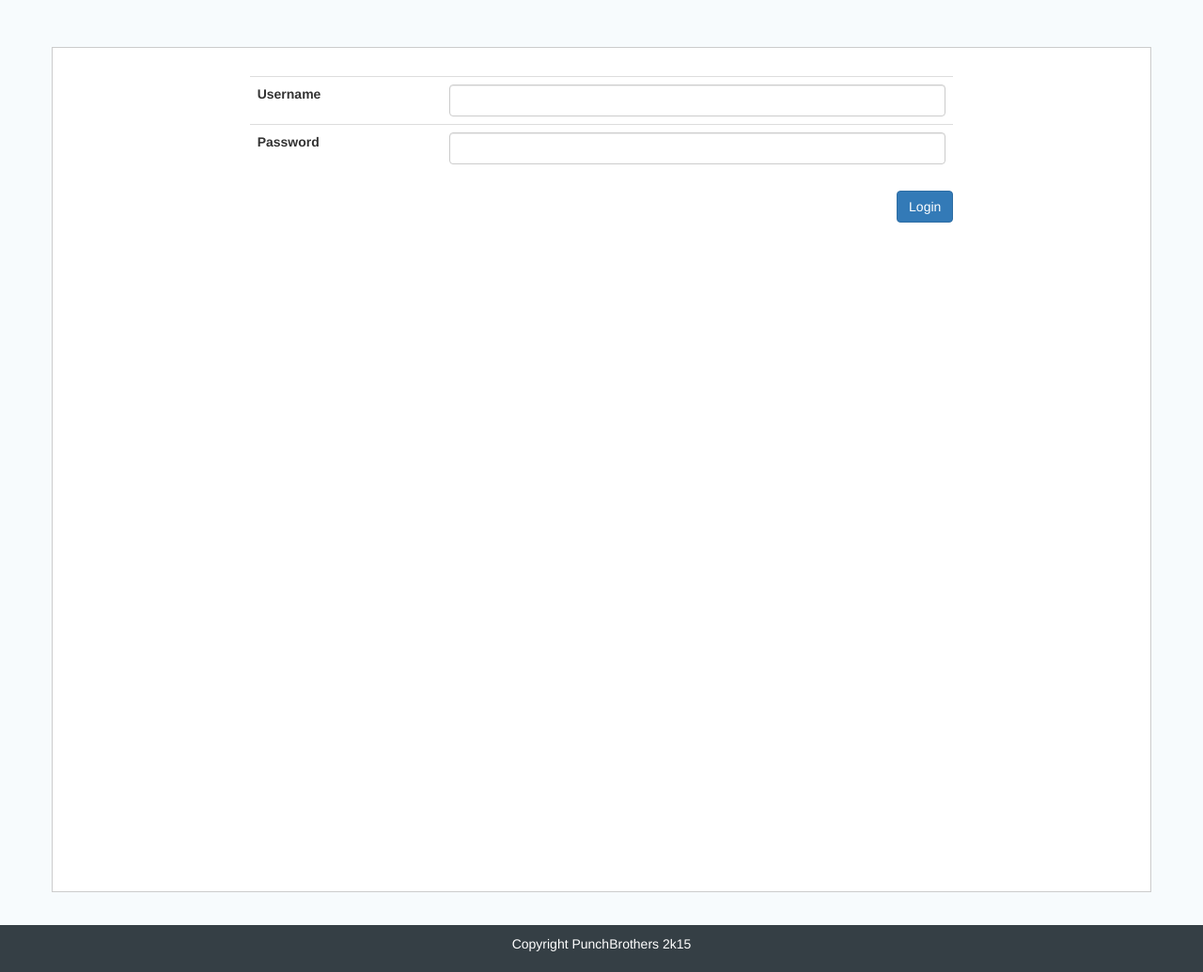
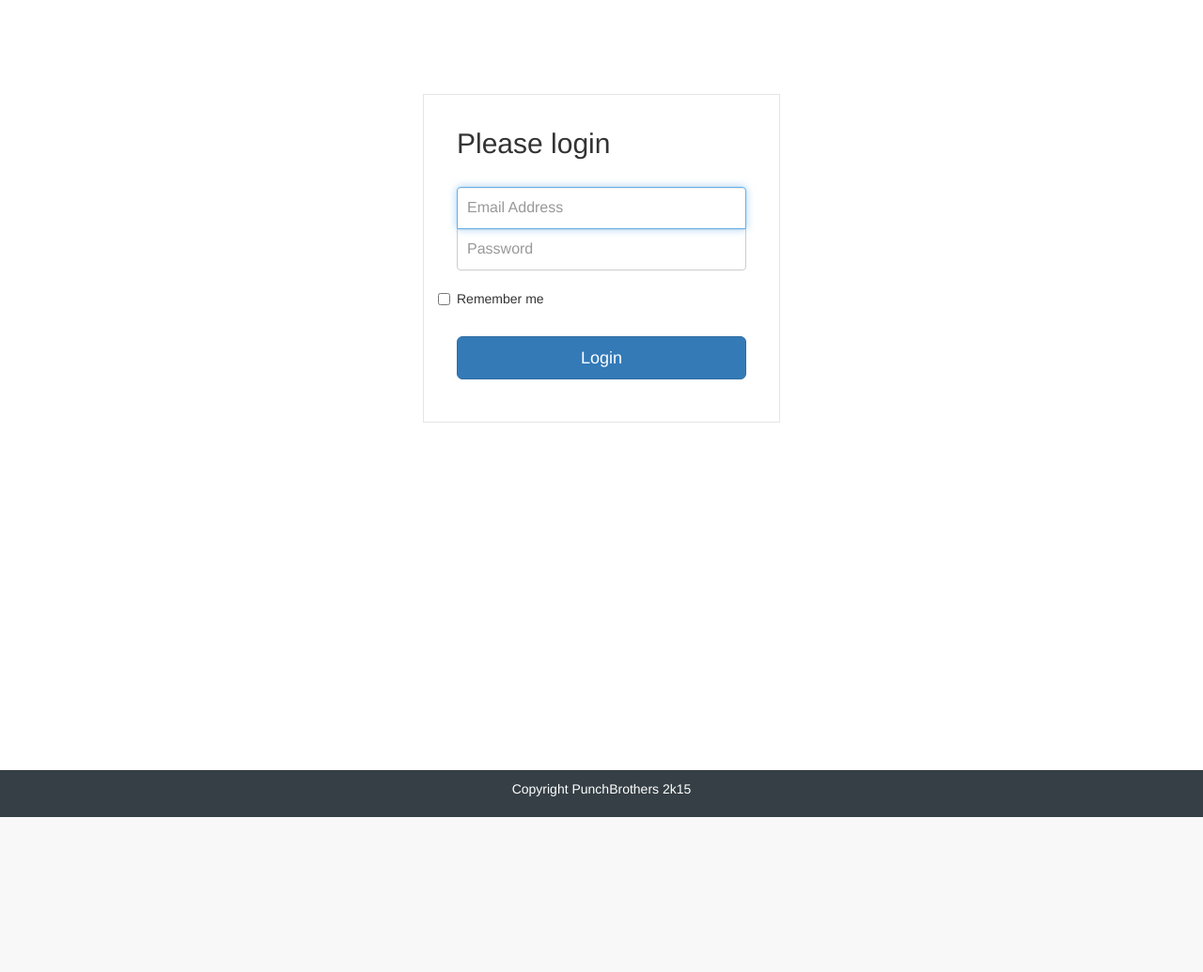
Before and after one commit to thecylax/punchTask_back, a Django app: template punchTaskApp/templates/login.html in a window 1280 px wide. Shown: the part 51-1086 px from the top of the page at 94% size. After the commit the page ends 921 px from the top, so only its background shows below. Run offline with Django 3.2, Linux system fonts and the light colour scheme; the template is opened without the code that fills it, so the values that code supplies are empty; some libraries are stand-ins or nearby versions.

Commit message:
changed login page style
Signed-off-by: Robson Cardoso dos Santos <rcs09@c3sl.ufpr.br>

```diff
--- a/punchTaskApp/static/css/app.css
+++ b/punchTaskApp/static/css/app.css
@@ -1,3 +1,52 @@
+.wrapper {
+    margin-top: 80px;
+    margin-bottom: 80px;
+}
+
+/* Form style */
+.form-signin {
+    max-width: 380px;
+    padding: 15px 35px 45px;
+    margin: 0 auto;
+    background-color: #fff;
+    border: 1px solid rgba(0,0,0,0.1);
+
+    .form-signin-heading,
+    .checkbox {
+	margin-bottom: 30px;
+    }
+
+    .checkbox {
+	font-weight: normal;
+    }
+
+    .form-control {
+	position: relative;
+	font-size: 16px;
+	height: auto;
+	padding: 10px;
+	@include box-sizing(border-box);
+
+	&:focus {
+	    z-index: 2;
+	}
+    }
+
+    input[type="text"] {
+	margin-bottom: -1px;
+	border-bottom-left-radius: 0;
+	border-bottom-right-radius: 0;
+    }
+
+    input[type="password"] {
+	margin-bottom: 20px;
+	border-top-left-radius: 0;
+	border-top-right-radius: 0;
+    }
+}
+
+
+/******************/
 /* Helper Classes */
 
 
--- a/punchTaskApp/templates/base.html
+++ b/punchTaskApp/templates/base.html
@@ -22,9 +22,9 @@
     {% endblock head_meta %}
     {% block head_css %}
     {% block head_css_site %}
+    <link href="{{ STATIC_URL }}css/app.css"
+          rel="stylesheet" media="screen">
     <link href="{{ STATIC_URL }}css/bootstrap.min.css"
-          rel="stylesheet" media="screen">
-    <link href="{{ STATIC_URL }}css/app.css"
           rel="stylesheet" media="screen">
     {% endblock head_css_site %}
     {% block head_css_section %}{% endblock head_css_section %}
--- a/punchTaskApp/templates/login.html
+++ b/punchTaskApp/templates/login.html
@@ -2,34 +2,30 @@
 {% block title %}Login{% endblock %}
 
 {% block content %}
-<div id="content-container" class="container p-none">
-  <div class="lgn-container col-lg-8">
-    <form id="login-form" method="post"
-	  action="{% url 'django.contrib.auth.views.login' %}">
+<div class="wrapper">
+  <form id="login-form" class="form-signin" method="post" action="{% url 'django.contrib.auth.views.login' %}">
     {% csrf_token %}
-      <table class="table">
-	<tr>
-	  <td><label for="id_username">Username</label></td>
-	  <td><input id="id_username" name="username"
-		     type="text" class="form-control"></td>
-	</tr>
-	<tr>
-	  <td><label for="id_password">Password</label></td>
-	  <td><input id="id_password" name="password"
-		     type="password" class="form-control"></td>
-	</tr>
-      </table>
+    <h2 class="form-signin-heading">Please login</h2>
+    <input type="text" class="form-control" name="username" placeholder="Email Address" required="" autofocus="" />
+    <input type="password" class="form-control" name="password" placeholder="Password" required=""/>
+    <label class="checkbox">
+      <input type="checkbox" value="remember-me" id="rememberMe" name="rememberMe"> Remember me
+    </label>
+
     {% if form.errors %}
-      <p class=" label label-danger">
+    <p class="alert alert-danger alert-dismissible" role="alert">
+      <button type="button" class="close" data-dismiss="alert" aria-label="Close">
+	<span aria-hidden="true">&times;</span>
+      </button>
       Your username and password didn't match.
       Please try again.
     </p>
     {% endif %}
 
-      <input type="submit" value="Login"
-	     class="btn btn-primary pull-right" />
+    <button class="btn btn-lg btn-primary btn-block" type="submit">Login</button>
     <input type="hidden" name="next" value="{{ next }}" />
+
   </form>
 </div>
-</div>
+
 {% endblock content %}
```
Also changed, not shown: punchTaskApp/tasks/models.py (+12 -6 lines). Lines whose indentation alone changed are shown as unchanged.
